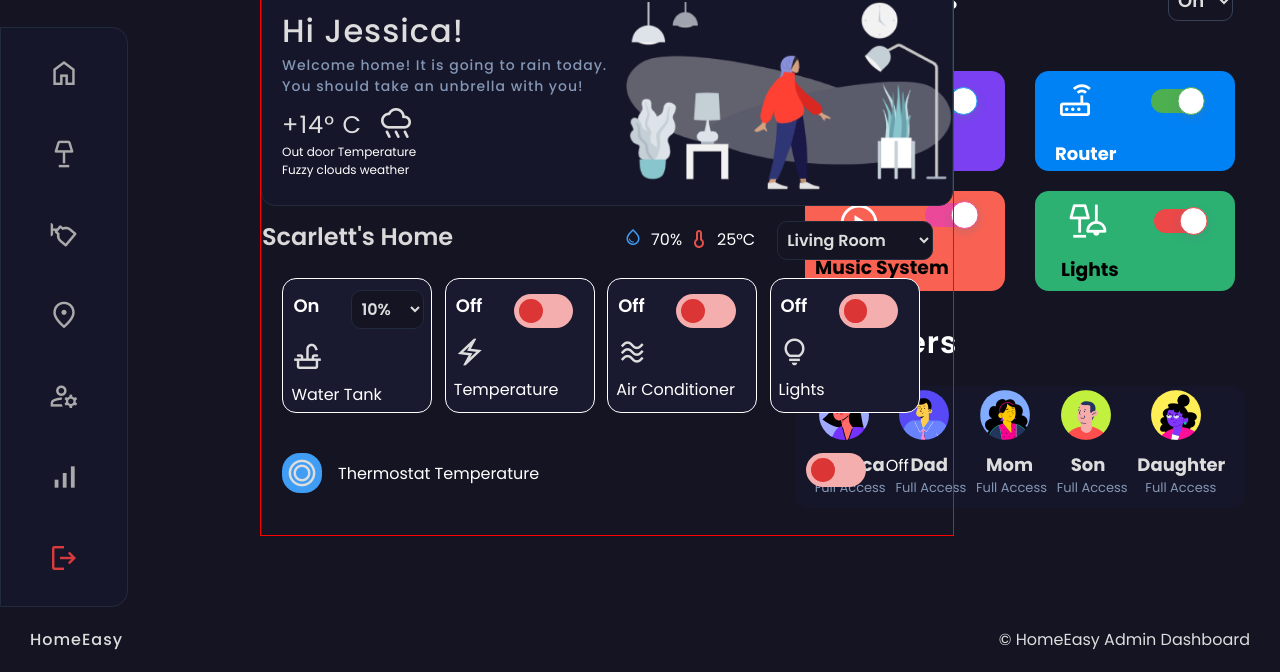
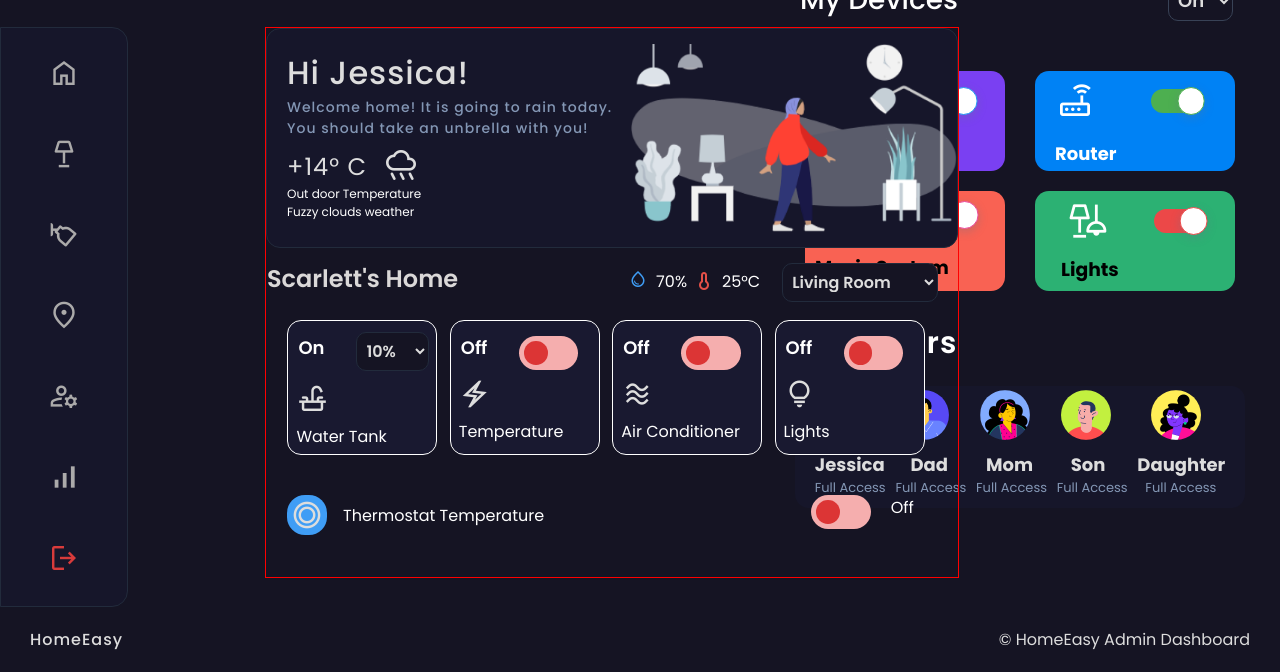
Before and after one commit to sarchit004/New-SE-Project, a plain HTML site: page html/index.html in a window 1280 px wide. Shown: the part 155-827 px from the top of the page. Drawn offline with nearby package versions, Linux system fonts and the light colour scheme; a web font is replaced by a local one.

Commit message:
commit no -1

```diff
--- a/css/index.css
+++ b/css/index.css
@@ -4,7 +4,9 @@
     box-sizing: border-box;
     font-family: "Poppins", sans-serif;
 }
-
+body {
+    height: 800px;
+}
 /* for switch  */
 .switch {
     --circle-dim: 1.4em;
@@ -691,14 +693,16 @@ select {
     color: white;
     width: 694px;
     height: 551px;
+    margin: 0;
 
 }
 
 .content.active {
-    position: absolute;
-    top: 140px;
-    left: 260px;
+    position: relative;
+    left: 265px;
+    bottom: 645px;
     display: flex;
+    margin: 0;
      /* Show active content section */
 }
 
--- a/js/index.js
+++ b/js/index.js
@@ -23,11 +23,10 @@ function changeProfile(profileName) {
   }
 
 // show home content by default
+
 document.addEventListener("DOMContentLoaded", function() {
   // Show the home content section by default
   showContent('home-content');
-
-
 });
 
 // for pop-up
@@ -57,6 +56,9 @@ document.addEventListener('click', function(event) {
 
 // for content
 function showContent(contentId) {
+    // Log the content ID to check if the function is being called
+    console.log('Showing content:', contentId);
+
     // Hide all content sections
     const contentSections = document.querySelectorAll('.content');
     contentSections.forEach(section => {
@@ -65,8 +67,14 @@ function showContent(contentId) {
 
     // Show the clicked content section
     const selectedContent = document.getElementById(contentId);
+    if (selectedContent) {
         selectedContent.classList.add('active');
-
+        // Log to verify if the selected content section is found
+        console.log('Selected content:', selectedContent);
+    } else {
+        // Log an error if the content section is not found
+        console.error('Content section not found:', contentId);
+    }
 }
 // =============================================================================================
 document.addEventListener("DOMContentLoaded", function() {
```
Lines whose indentation alone changed are shown as unchanged.
